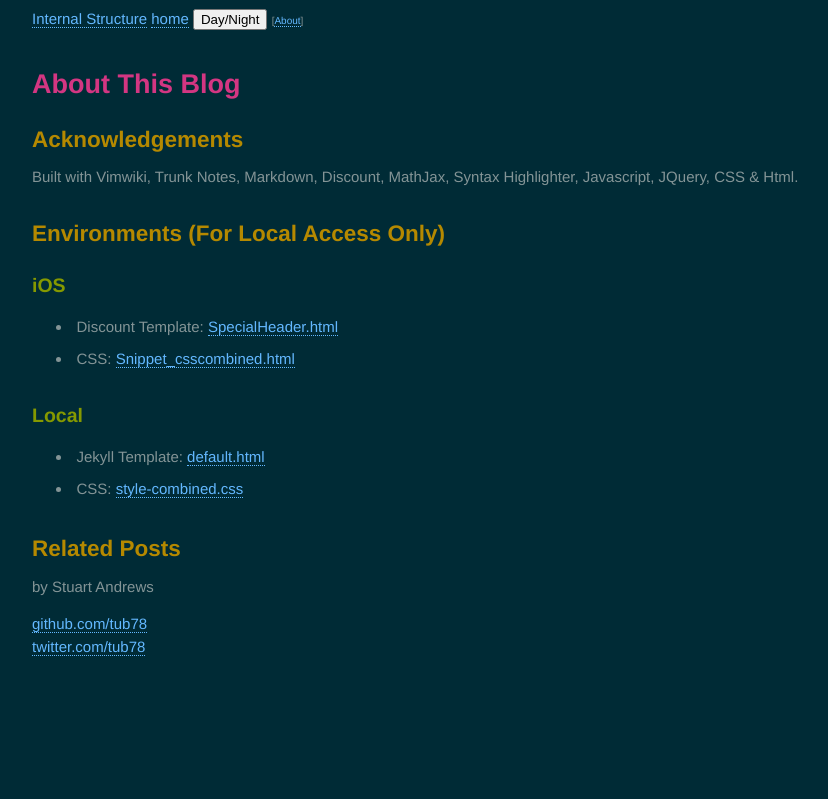
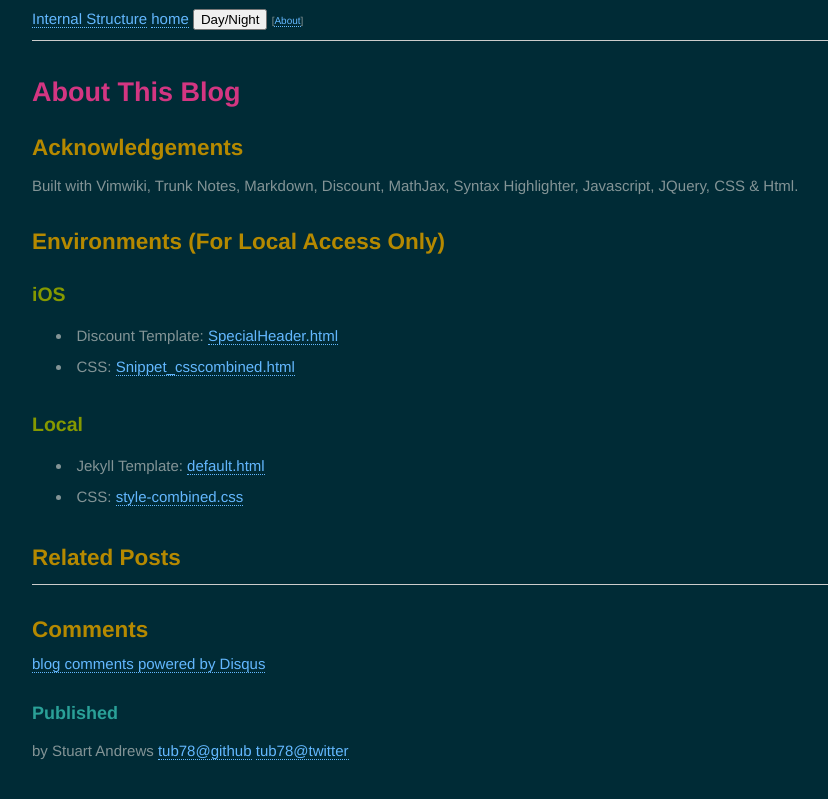
Before and after one commit to tub78/tub78.github.com, a Jekyll site: the page built from about.md, in a window 1280 px wide. Shown: the top 799 px of the page, without its empty margins (118-946 px from the left). Built offline with Jekyll 4.4.1, drawn with Linux system fonts in a browser that asks for light colours; nearby versions of some CDN libraries; Markdown is read by kramdown in place of the engine named in the settings; comment, search, counter and statistics services are not loaded.

Commit message:
Disqus comments; header and footer template edits

```diff
--- a/_layouts/default.html
+++ b/_layouts/default.html
@@ -47,6 +47,7 @@
         <a class="extra" href="/">home</a>
         <button id="daynight">Day/Night</button>
         <span class="tiny">[<a href="/about.html">About</a>]</span>
+        <hr>
       </div>
 
       <div class="content">
@@ -56,12 +57,8 @@
         <div class="contact">
           <p>
           by {{ site.author.name }}
-          </p>
-        </div>
-        <div class="contact">
-          <p>
-          <a href="http://github.com/{{ site.author.github }}/">github.com/{{ site.author.github }}</a><br />
-          <a href="http://twitter.com/{{ site.author.twitter }}/">twitter.com/{{ site.author.twitter }}</a>
+          <a href="http://github.com/{{ site.author.github }}/">{{ site.author.github }}@github</a>
+          <a href="http://twitter.com/{{ site.author.twitter }}/">{{ site.author.twitter }}@twitter</a>
           </p>
         </div>
       </div>
--- a/_layouts/post.html
+++ b/_layouts/post.html
@@ -15,3 +15,37 @@ layout: default
     {% endfor %}
   </ul>
 </div>
+
+<hr>
+
+{% if page.comments != false %}
+<div id="comments">
+  <h2>Comments</h2>
+  <div id="disqus_thread"></div>
+  <script type="text/javascript">
+      {% if site.safe == false %}var disqus_developer = 1;{% endif %}
+      var disqus_shortname = '{{ site.comments.disqus.short_name }}'; // required: replace example with your forum shortname
+      /* * * DON'T EDIT BELOW THIS LINE * * */
+      (function() {
+          var dsq = document.createElement('script'); dsq.type = 'text/javascript'; dsq.async = true;
+          dsq.src = 'http://' + disqus_shortname + '.disqus.com/embed.js';
+          (document.getElementsByTagName('head')[0] || document.getElementsByTagName('body')[0]).appendChild(dsq);
+      })();
+  </script>
+  <noscript>Please enable JavaScript to view the <a href="http://disqus.com/?ref_noscript">comments powered by Disqus.</a></noscript>
+  <a href="http://disqus.com" class="dsq-brlink">blog comments powered by <span class="logo-disqus">Disqus</span></a>
+</div>
+{% endif %}
+
+<div class="span4">
+  <h4>Published</h4>
+  <div class="date"><span>{{ page.date | date_to_long_string }}</span></div>
+<!-- {% unless page.tags == empty %}
+  <h4>Tags</h4>
+  <ul class="tag_box">
+  {% for tag in page.tags %}
+    <li><a href="{{ BASE_PATH }}{{ site.JB.tags_path }}#{{ tag }}-ref">{{ tag }} <span>{{ site.tags[tag].size }}</span></a></li>
+  {% endfor %}
+  </ul>
+  {% endunless %}  -->
+</div>
```
Lines whose indentation alone changed are shown as unchanged.
